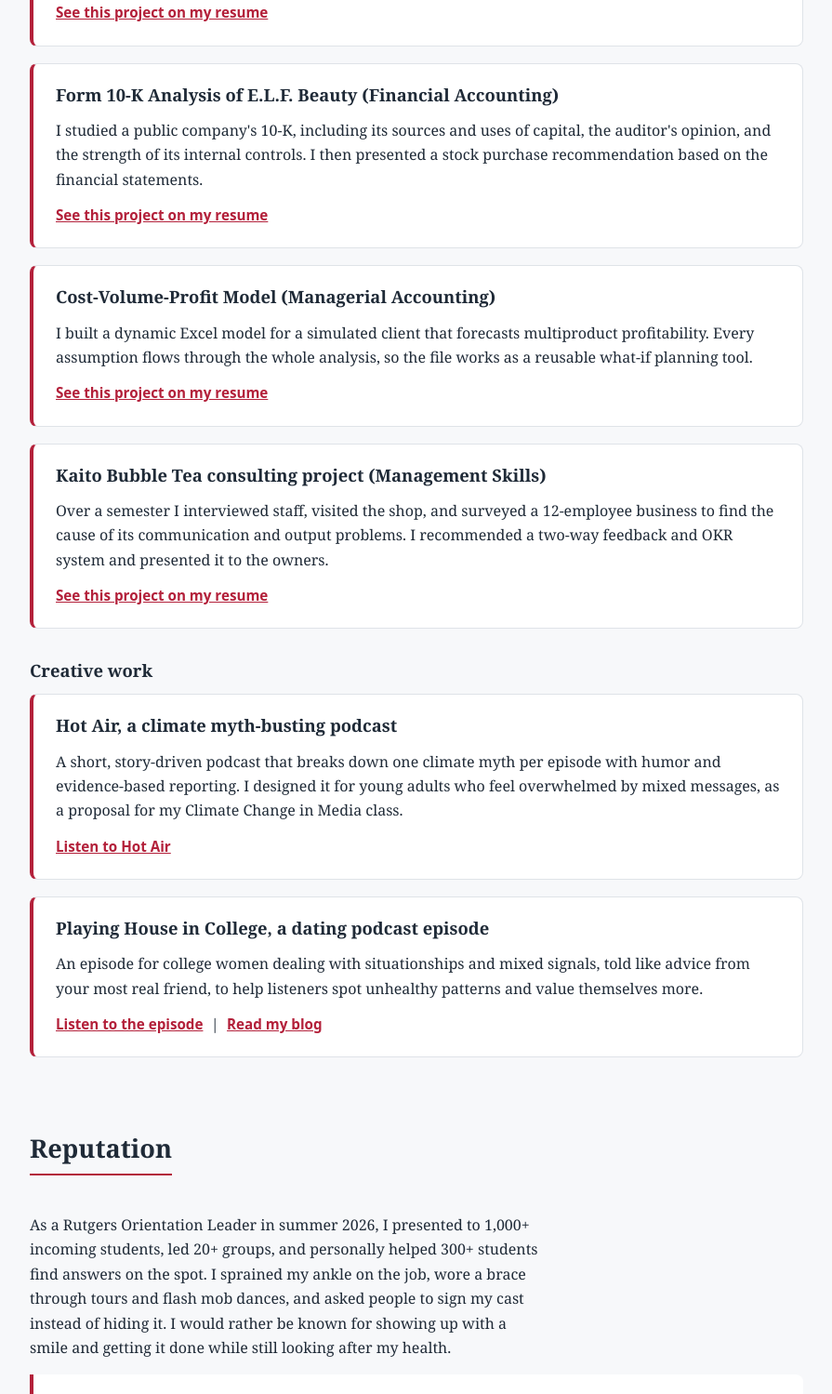
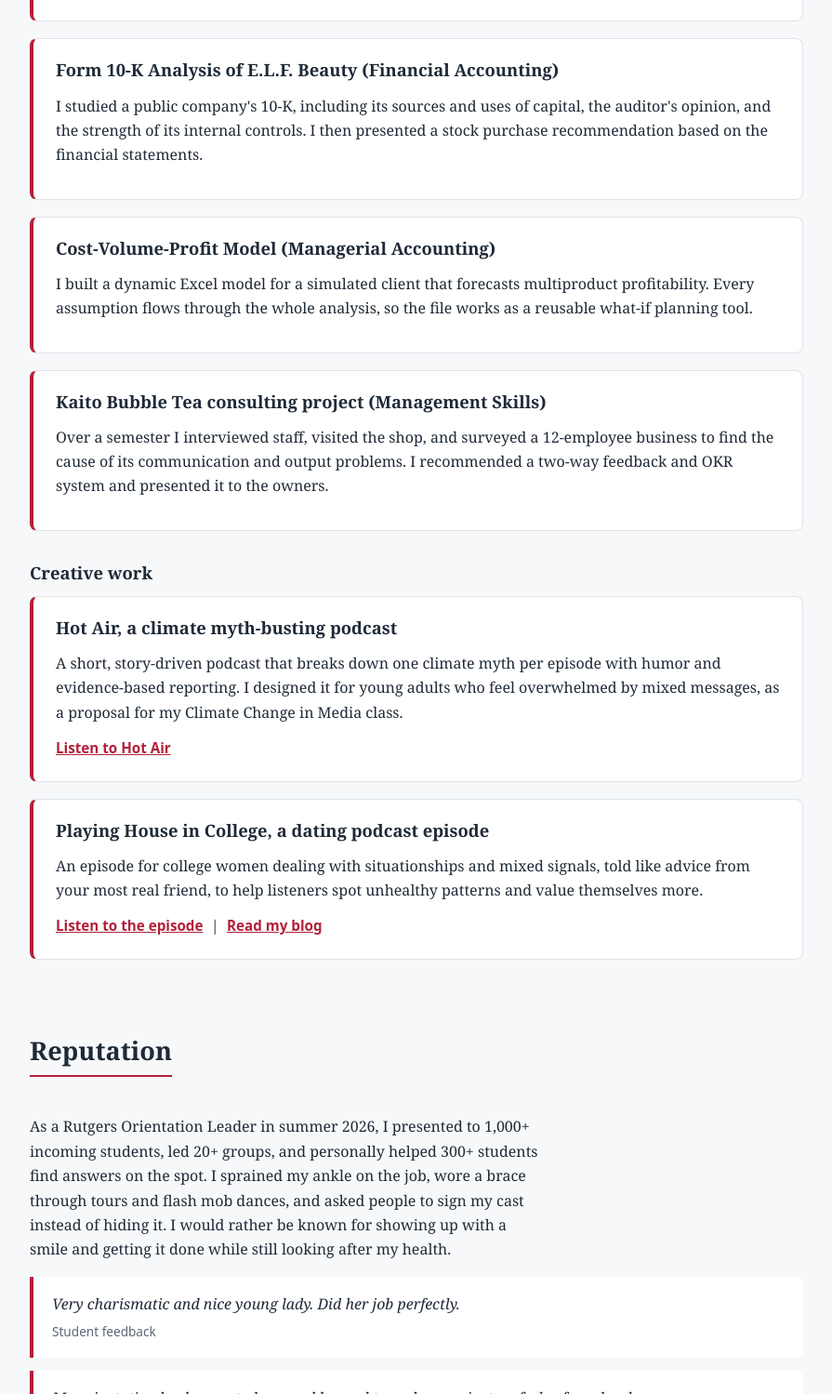
Before and after one commit to tasnim-ahmed-alt/tasnim-ahmed-alt.github.io, a plain HTML site: page index.html in a window 1280 px wide. Shown: the part 1301-2800 px from the top of the page at 93% size, without its empty margins (192-1087 px from the left). Drawn offline with Linux system fonts and the light colour scheme.

Commit message:
index.html

```diff
--- a/index.html
+++ b/index.html
@@ -62,7 +62,7 @@
     .story { max-width: 62ch; }
     blockquote { margin: 0; padding: 16px 20px; background: var(--card); border-left: 4px solid var(--accent); border-radius: 0 8px 8px 0; font-style: italic; }
     .quotes { display: grid; gap: 14px; margin-top: 8px; }
-    .quotes cite { display: block; margin-top: 6px; font-style: normal; font-family: system-ui, sans-serif; font-size: 0.85rem; color: var(--muted); }
+    .quotes .who { display: block; margin-top: 6px; font-style: normal; font-family: system-ui, sans-serif; font-size: 0.85rem; color: var(--muted); }
 
     footer { border-top: 1px solid var(--line); text-align: center; padding: 26px 24px; color: var(--muted); font-family: system-ui, sans-serif; font-size: 0.9rem; }
     @media (max-width: 520px) { .btn.ghost { margin-left: 0; margin-top: 10px; } }
@@ -78,7 +78,6 @@
         <li><a href="#skills">Skills</a></li>
         <li><a href="#projects">Projects</a></li>
         <li><a href="#reputation">Reputation</a></li>
-        <li><a href="Ahmed_Tasnim_Resume.pdf">Resume</a></li>
         <li><a href="#contact">Contact</a></li>
       </ul>
     </nav>
@@ -94,7 +93,7 @@
       <p class="statement">I am an upbeat, resilient accounting student at Rutgers Business School who stays calm under pressure and explains complex ideas so people actually understand them.</p>
       <p class="meta">Accounting and Accounting Information Systems &bull; Rutgers Business School &bull; GPA 3.4 &bull; Dean's List 2025 &bull; Working toward the CPA</p>
       <a class="btn" href="#projects">See my work</a>
-      <a class="btn ghost" href="Ahmed_Tasnim_Resume.pdf">View my resume</a>
+      <a class="btn ghost" href="#contact">Get in touch</a>
       </div>
       <img class="headshot" src="headshot.jpg" alt="Headshot of Tasnim Ahmed smiling in a black blazer and white collared shirt">
       </div>
@@ -141,25 +140,21 @@
       <article class="project">
         <h3>KPMG Audit Job Simulation (Forage, September 2026)</h3>
         <p>I analyzed client financial records with Clara, Alteryx, DataSnipper, and Excel and finished the review in 2 hours, half the estimated time, without losing accuracy. I also built an audit plan, performed accounts receivable procedures, mapped the client's process in a walkthrough, and presented my findings in a recorded video.</p>
-        <a href="Ahmed_Tasnim_Resume.pdf">See this project on my resume</a>
       </article>
 
       <article class="project">
         <h3>Form 10-K Analysis of E.L.F. Beauty (Financial Accounting)</h3>
         <p>I studied a public company's 10-K, including its sources and uses of capital, the auditor's opinion, and the strength of its internal controls. I then presented a stock purchase recommendation based on the financial statements.</p>
-        <a href="Ahmed_Tasnim_Resume.pdf">See this project on my resume</a>
       </article>
 
       <article class="project">
         <h3>Cost-Volume-Profit Model (Managerial Accounting)</h3>
         <p>I built a dynamic Excel model for a simulated client that forecasts multiproduct profitability. Every assumption flows through the whole analysis, so the file works as a reusable what-if planning tool.</p>
-        <a href="Ahmed_Tasnim_Resume.pdf">See this project on my resume</a>
       </article>
 
       <article class="project">
         <h3>Kaito Bubble Tea consulting project (Management Skills)</h3>
         <p>Over a semester I interviewed staff, visited the shop, and surveyed a 12-employee business to find the cause of its communication and output problems. I recommended a two-way feedback and OKR system and presented it to the owners.</p>
-        <a href="Ahmed_Tasnim_Resume.pdf">See this project on my resume</a>
       </article>
 
       <h3 style="margin-top:34px;">Creative work</h3>
@@ -185,8 +180,8 @@
         <p>As a Rutgers Orientation Leader in summer 2026, I presented to 1,000+ incoming students, led 20+ groups, and personally helped 300+ students find answers on the spot. I sprained my ankle on the job, wore a brace through tours and flash mob dances, and asked people to sign my cast instead of hiding it. I would rather be known for showing up with a smile and getting it done while still looking after my health.</p>
       </div>
       <div class="quotes">
-        <blockquote>Very charismatic and nice young lady. Did her job perfectly.<cite>Student feedback</cite></blockquote>
-        <blockquote>My orientation leader went above and beyond to make us orientees feel safe and welcome on campus.<cite>Student feedback</cite></blockquote>
+        <blockquote>Very charismatic and nice young lady. Did her job perfectly.<span class="who">Student feedback</span></blockquote>
+        <blockquote>My orientation leader went above and beyond to make us orientees feel safe and welcome on campus.<span class="who">Student feedback</span></blockquote>
       </div>
     </section>
 
```
